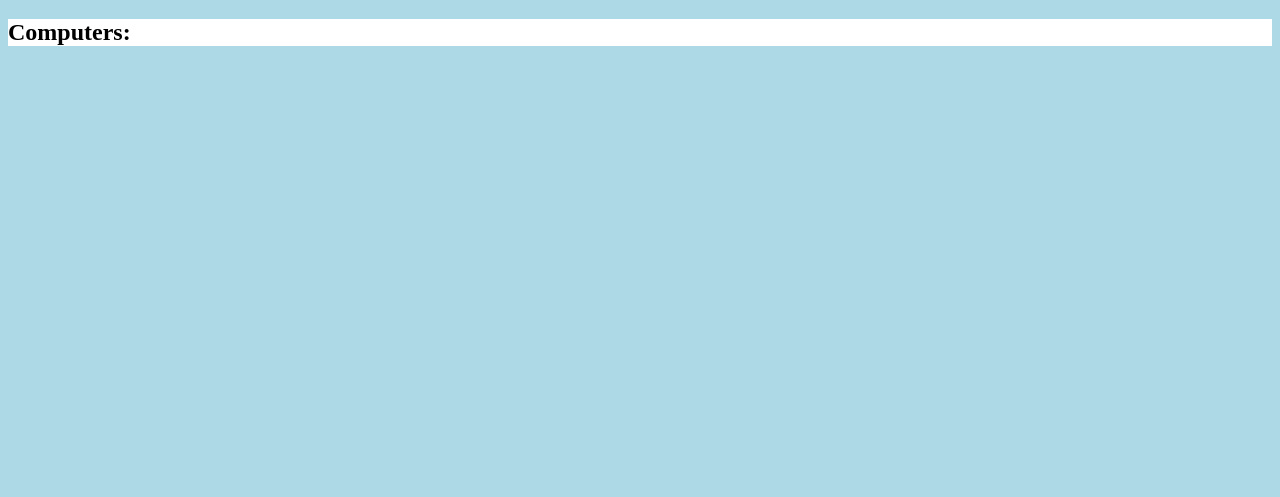
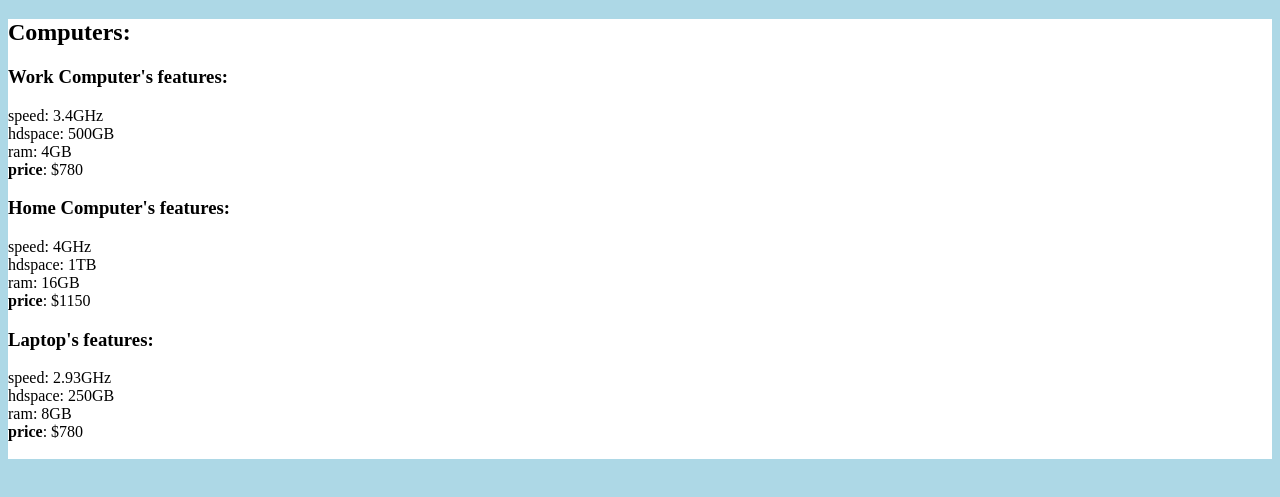
Before and after one commit to pheramil/CS22A, a plain HTML site: page ICEs/ICE02/cs22a-exercise02/cs22a-exercise02-master/index.html in a window 1280 px wide. Shown: the part 61-558 px from the top of the page. Drawn offline with nearby package versions, Linux system fonts and the light colour scheme.

Commit message:
Adding edited main.js file to repo. Need to doublecheck if the console should be printing out the getPrice function and assosciated objects.

```diff
--- a/ICEs/ICE02/cs22a-exercise02/cs22a-exercise02-master/index.html
+++ b/ICEs/ICE02/cs22a-exercise02/cs22a-exercise02-master/index.html
@@ -10,7 +10,7 @@
 
     <title>Exercise02 on Objects and Constructor's prototype property</title>
     <meta name="description" content="">
-    <meta name="author" content="Put Your Name Here">
+    <meta name="author" content="Shawn Chumbar">
 
     <meta name="viewport" content="width=device-width, initial-scale=1.0">
     <script src="https://code.jquery.com/jquery-1.12.0.js" type="text/javascript"></script>
--- a/ICEs/ICE02/cs22a-exercise02/cs22a-exercise02-master/main.js
+++ b/ICEs/ICE02/cs22a-exercise02/cs22a-exercise02-master/main.js
@@ -3,7 +3,24 @@
 var main = function () {
     "use strict";
     // TODO: Put all your code BELOW this line in this 'main' function
+    var getPrice = function () {
+        var the_price = 500;
+        the_price += (this.speed === '4GHz') ? 300 : 100;
+        the_price += (this.hdspace === '1TB') ? 150 : 80;
+        the_price += (this.ram === '16GB') ? 200 : 100;
+        return the_price;
+    };
 
+    var Computer = function (speed, hdspace, ram) {
+        this.speed = speed;
+        this.hdspace = hdspace;
+        this.ram = ram;
+    };
+    Computer.prototype.price = getPrice;
+
+    var workComputer = new Computer('3.4GHz', '500GB', '4GB');
+    var homeComputer = new Computer('4GHz', '1TB', '16GB');
+    var laptop = new Computer('2.93GHz', '250GB', '8GB');
 
     // TODO: Put all your code ABOVE this line in this 'main' function
     // Build an object/hash table/associative array of the Computer objects you were supposed to create
```
